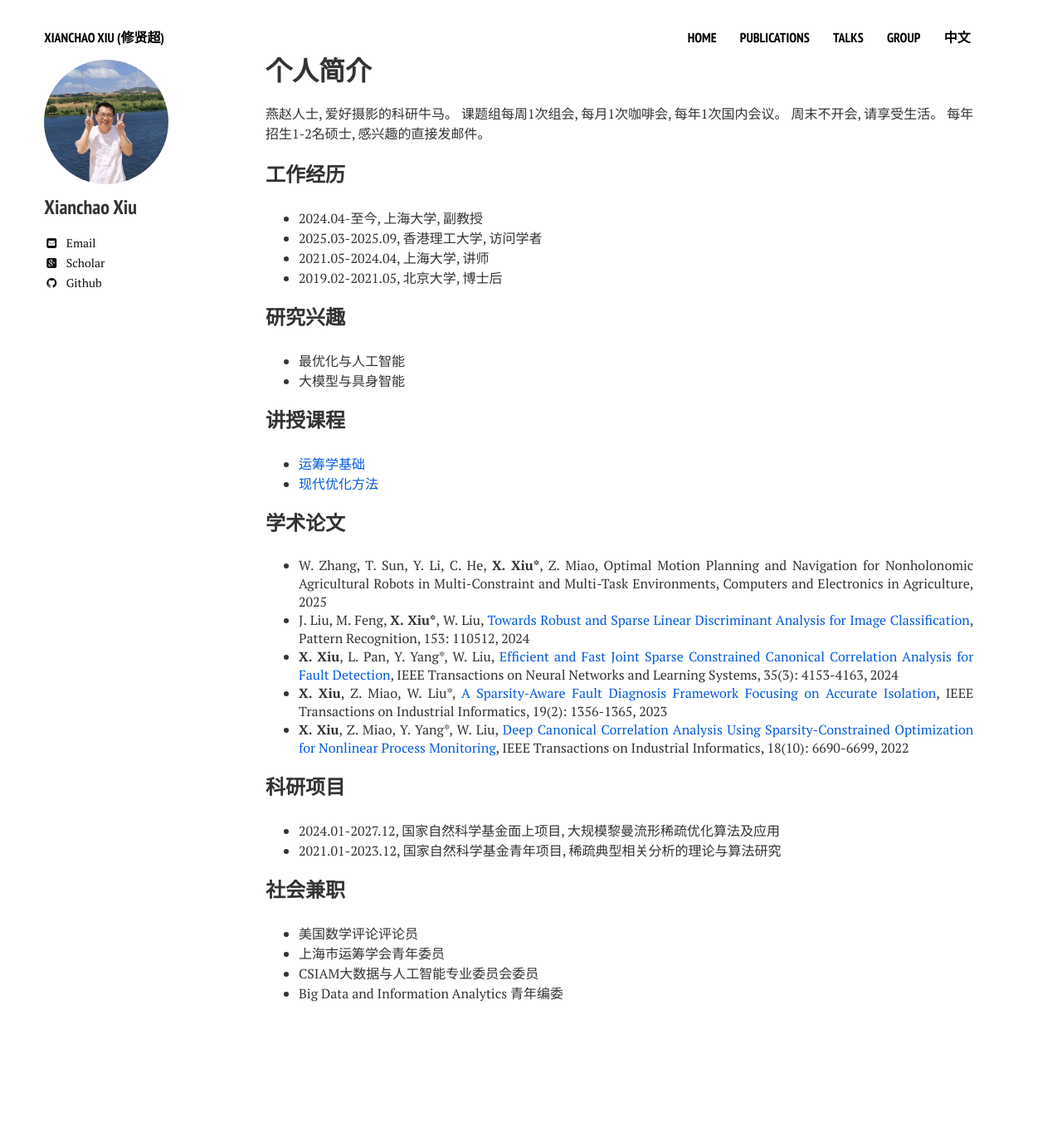
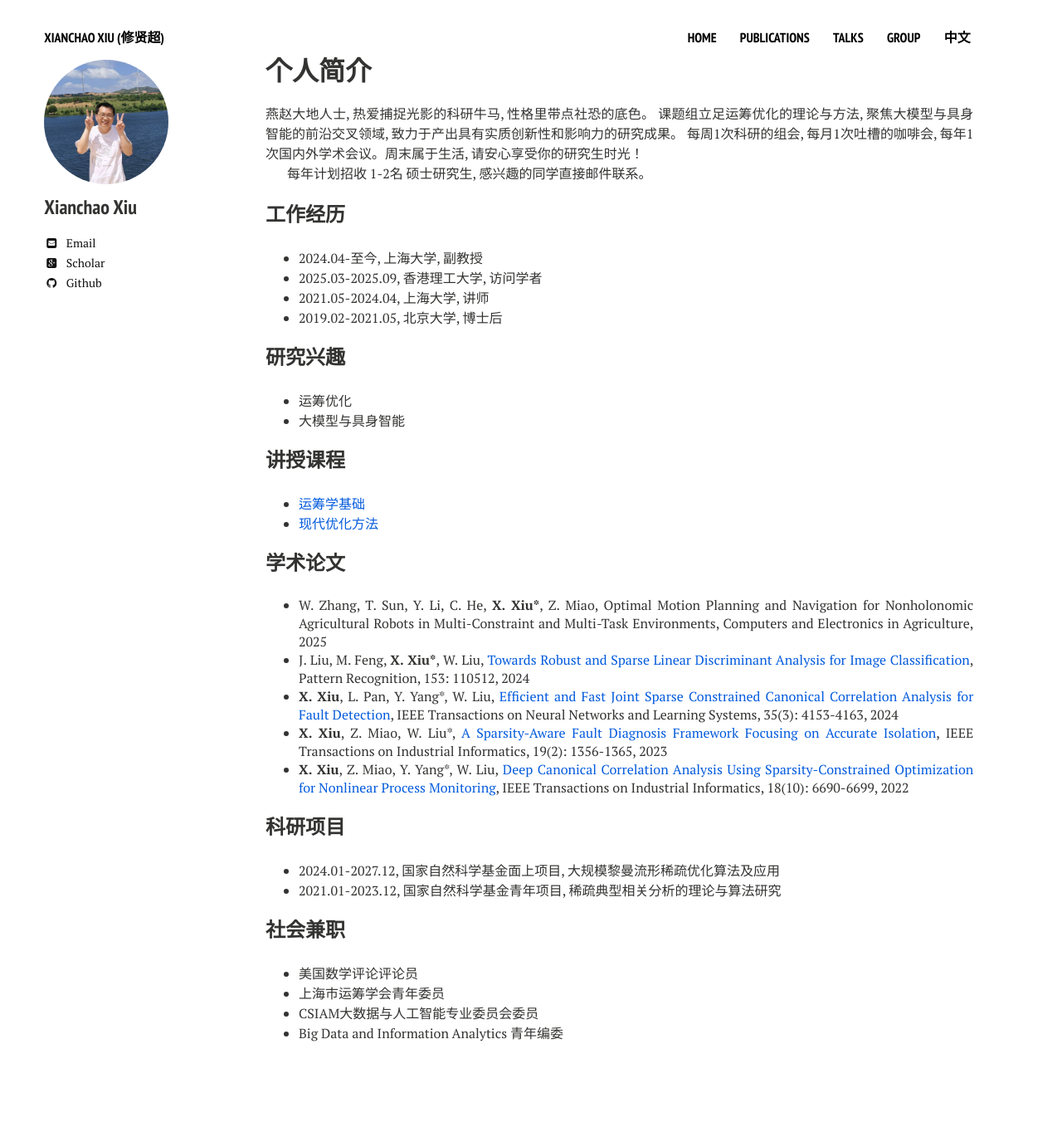
Before and after one commit to xianchaoxiu/xianchaoxiu.github.io, a Jekyll site: the page built from chinese/index.md, in a window 1280 px wide. Shown: the whole page at 83% size. Built offline with Jekyll 4.4.1, drawn with Linux system fonts in a browser that asks for light colours; nearby versions of some CDN libraries; before the commit the page ends 1304 px from its top, so only the background shows below that.

Commit message:
Update index.md

```diff
--- a/chinese/index.md
+++ b/chinese/index.md
@@ -7,10 +7,16 @@ comments: false
 share: false
 ---
 
-燕赵人士, 爱好摄影的科研牛马。
-课题组每周1次组会, 每月1次咖啡会, 每年1次国内会议。
-周末不开会, 请享受生活。
-每年招生1-2名硕士, 感兴趣的直接发邮件。
+燕赵大地人士, 热爱捕捉光影的科研牛马, 性格里带点社恐的底色。
+课题组立足运筹优化的理论与方法, 聚焦大模型与具身智能的前沿交叉领域, 致力于产出具有实质创新性和影响力的研究成果。
+每周1次科研的组会, 每月1次吐槽的咖啡会, 每年1次国内外学术会议。周末属于生活, 请安心享受你的研究生时光！<br>
+
+每年计划招收 1-2名 硕士研究生, 感兴趣的同学直接邮件联系。
+
+
+
+
+
 
 ### 工作经历
 * 2024.04-至今, 上海大学, 副教授 <br>
@@ -20,7 +26,7 @@ share: false
 
 
 ### 研究兴趣
-* 最优化与人工智能 <br>
+* 运筹优化 <br>
 * 大模型与具身智能 <br>
 
 
```
